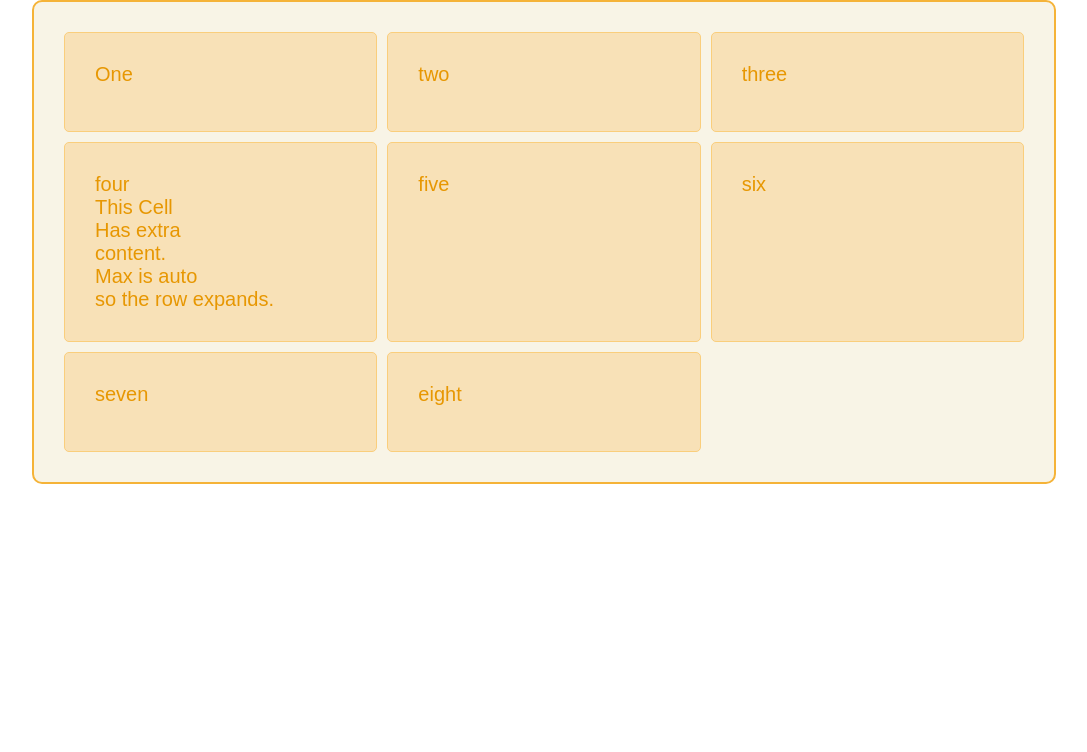
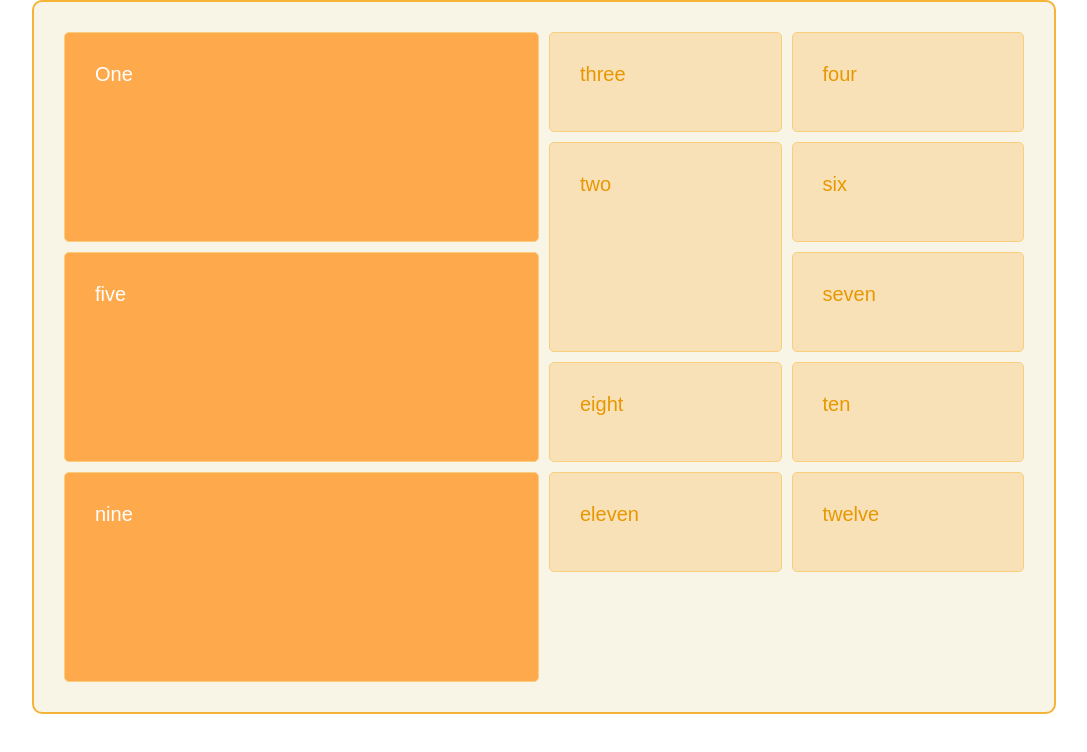
Before and after one commit to abd-h/practicing-ccs-layout, a plain HTML site: page index.html in a window 1280 px wide. Shown: the whole page, without its empty margins (96-1183 px from the left). Drawn offline with Linux system fonts and the light colour scheme.

Commit message:
more grid practice

```diff
--- a/index.html
+++ b/index.html
@@ -13,16 +13,20 @@
         <div>two</div>
         <div>three</div>
         <div>four
-            <br>This Cell
+            <!-- <br>This Cell
             <br>Has extra
             <br>content.
             <br>Max is auto
-            <br>so the row expands.
+            <br>so the row expands. -->
         </div>
         <div>five</div>
         <div>six</div>
         <div>seven</div>
         <div>eight</div>
+        <div>nine</div>
+        <div>ten</div>
+        <div>eleven</div>
+        <div>twelve</div>
     </div>
 
 </body>
--- a/style.css
+++ b/style.css
@@ -20,9 +20,10 @@ body {
     margin: auto;
     padding: 30px;
     display: grid;
-    grid-template-columns: repeat(3, 1fr);
+    grid-template-columns: repeat(4, 1fr);
+    grid-auto-rows: 100px;
     gap: 10px;
-    grid-auto-rows: 100px 200px
+    grid-auto-flow: dense;
 }
 
 .wrapper div {
@@ -31,3 +32,20 @@ body {
     border-radius: 5px;
     padding: 30px;
 }
+
+.wrapper div:nth-child(4n+1) {
+    grid-column-end: span 2;
+    grid-row-end: span 2;
+    background-color: #ffa94d;
+    color: white;
+}
+
+.wrapper div:nth-child(2) {
+    grid-column: 3;
+    grid-row: 2/4;
+}
+
+.wrapper di:nth-child(5) {
+    grid-column: 1/3;
+    grid-row: 1/3;
+}
```
Also changed, not shown: 1 other file.
